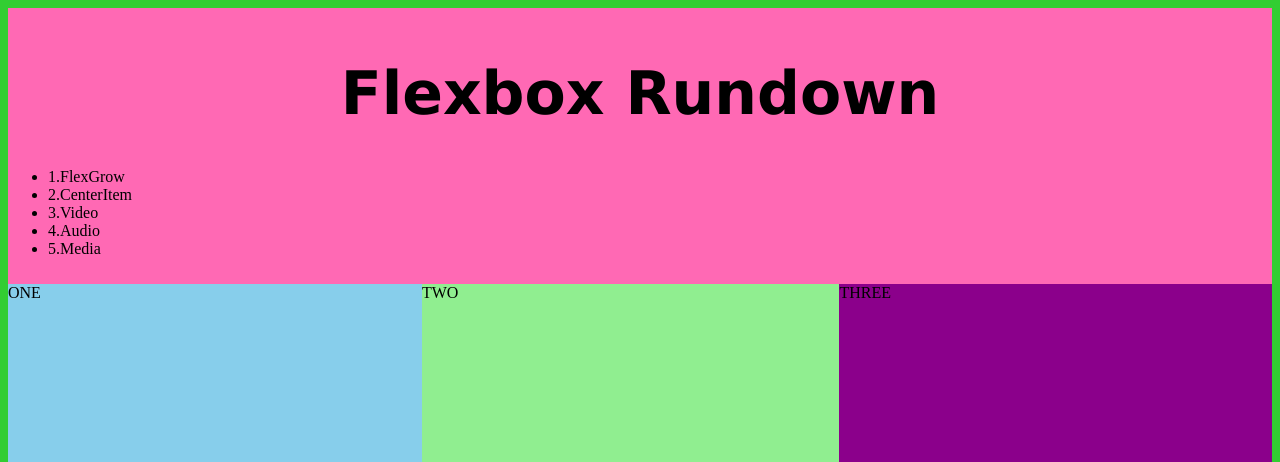
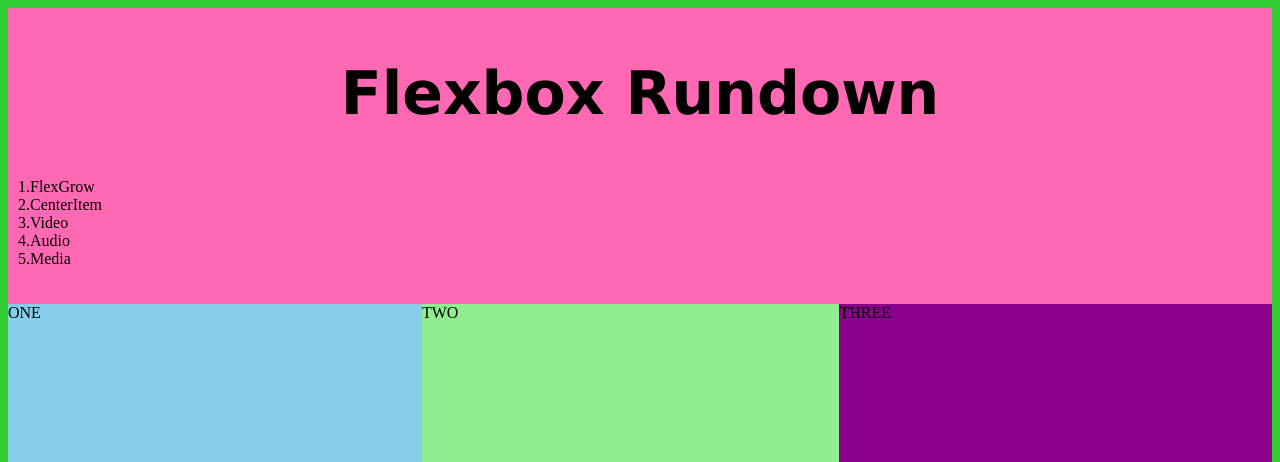
Before and after one commit to Rorycarey19/flexbox_rundown, a plain HTML site: page index.html in a window 1280 px wide. Shown: the top 462 px of the page. Drawn offline with Linux system fonts and the light colour scheme.

Commit message:
list change

```diff
--- a/styles.css
+++ b/styles.css
@@ -18,7 +18,10 @@ header {
         font-size: 60px;
         text-align: center;
     }
-
+ul {
+    list-style-type: none;
+    padding: 10px;
+}
 /* section one flex grow and shrink */
 
 .section-one {
```
